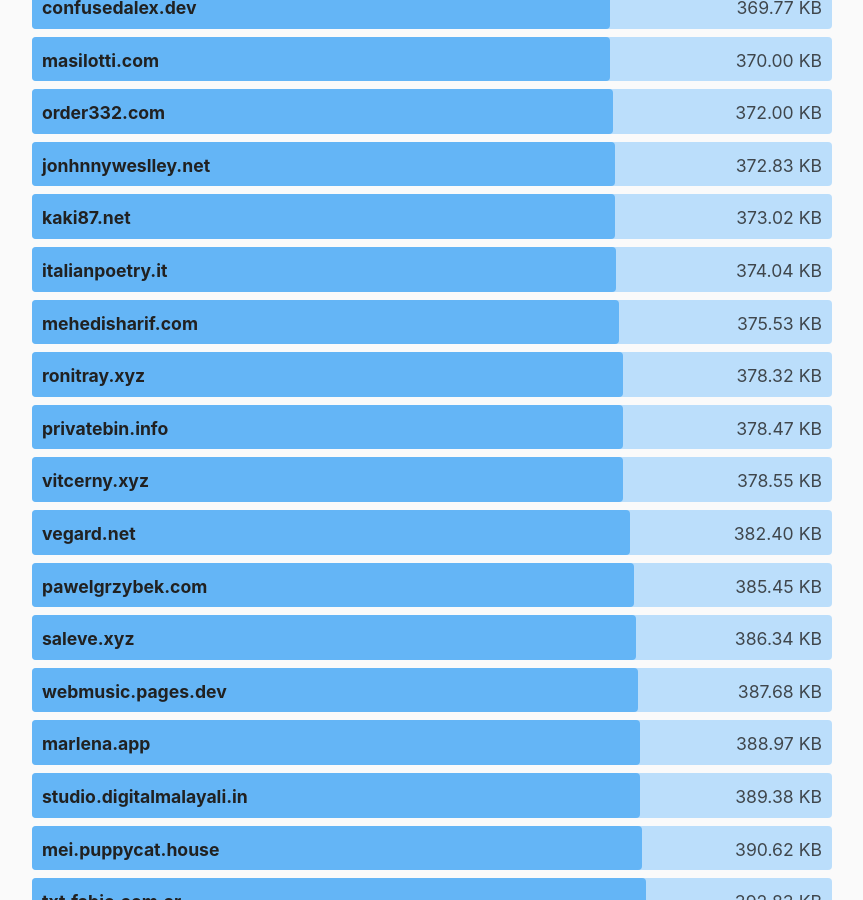
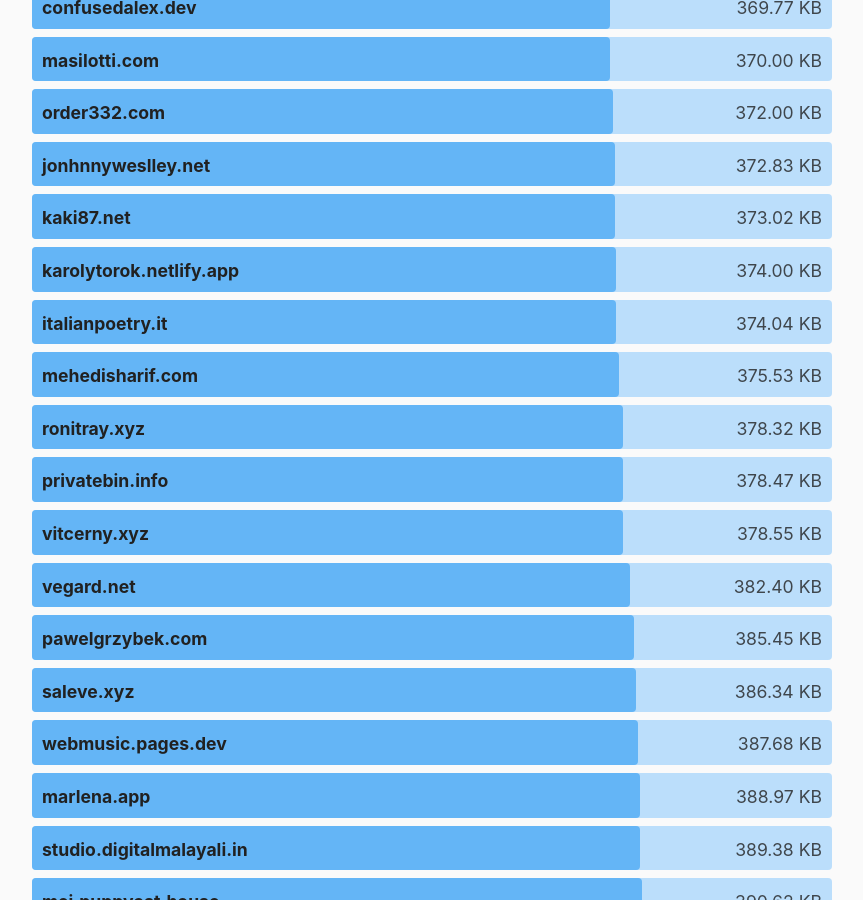
Before and after one commit to kevquirk/512kb.club, a Jekyll site: the page built from index.md, in a window 1280 px wide and 900 px high, scrolled down 43569 px. Shown: the whole window, without its empty margins (208-1071 px from the left). Built offline with Jekyll 4.4.1, drawn with Linux system fonts in a browser that asks for light colours.

Commit message:
Update sites.yml

```diff
--- a/_data/sites.yml
+++ b/_data/sites.yml
@@ -4407,3 +4407,8 @@
   url: https://zwieratko.sk/
   size: 30.94
   last_checked: 2025-08-30
+
+- domain: karolytorok.netlify.app
+  url: https://karolytorok.netlify.app/
+  size: 374
+  last_checked: 2025-11-26
```
